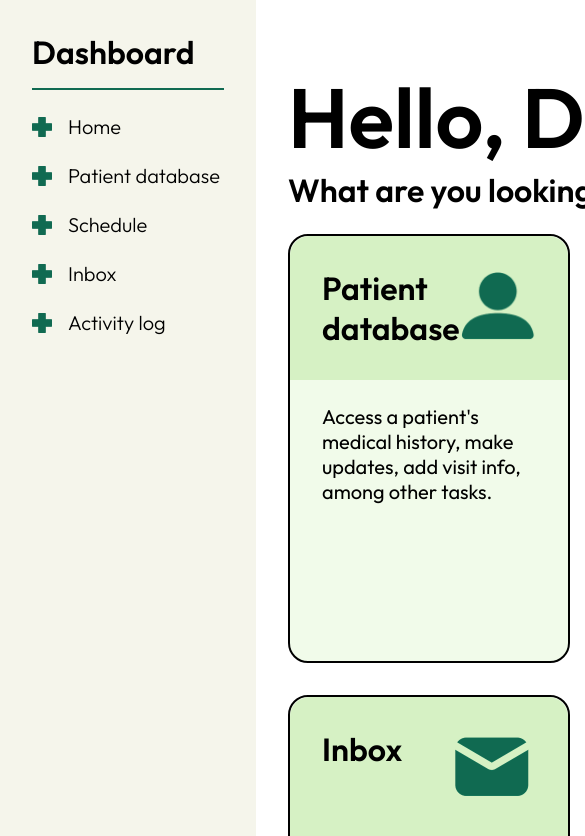
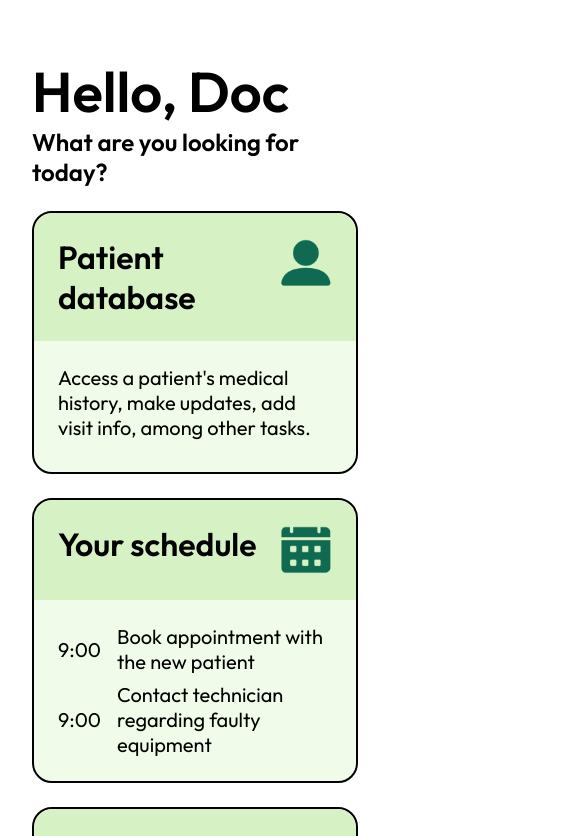
Before and after one commit to prinsergioprin/medicentral-app, a React (Create React App) app: page / in a window 390 px wide. Shown: the top 836 px of the page, 585 px wide, since content can reach past the window. Built offline with nearby package versions, Linux system fonts and the light colour scheme.

Commit message:
Added media queries

```diff
--- a/src/App.css
+++ b/src/App.css
@@ -15,10 +15,16 @@
   --background-color: #FFFFFF;
 
   --font-size-large: 5.25rem;
+  --font-size-large-tablet: 4.75rem;
+  --font-size-large-mobile: 3.5rem;
+
   --font-size-medium: 2rem;
+  --font-size-medium-tablet: 1.75rem;
+  --font-size-medium-mobile: 1.5rem;
+
   --font-size-small: 1.25rem;
+
   --font-size-x-small: 1rem;
-
 }
 
 body {
@@ -27,11 +33,32 @@ body {
   font-style: normal;
 }
 
+.App {
+  position: relative;
+  width: 100%;
+  min-height: 100vh;
+}
+
 .main-content {
-  width: 100vw;
   display: flex;
+  width: 100%;
+  min-height: 100vh;
+  flex-grow: 1;
+  transition: margin-left 0.3s ease;
 }
 
 .right-side {
+  flex-grow: 1;
   padding: 2rem;
+  margin-left: 28%;
+  transition: margin-left 0.3s ease;
 }
+
+@media (max-width: 834px) {
+  .main-content {
+    margin-left: 0;
+  }
+  .right-side {
+    margin-left: 0;
+  }
+}
--- a/src/Components/DashboardComponent/DashboardComponent.css
+++ b/src/Components/DashboardComponent/DashboardComponent.css
@@ -6,6 +6,11 @@
   height: 100vh;
   padding: 2rem;
   background-color: var(--base-shadow);
+  position: fixed;
+  top: 0;
+  left: 0;
+  transform: translateX(0);
+  transition: transform 0.3s ease;
   h3 {
     font-size: var(--font-size-medium);
     margin-bottom: 1rem;
@@ -33,3 +38,17 @@
     }
   }
 }
+
+.dashboard.open {
+  transform: translateX(0);
+}
+
+@media (max-width: 834px) {
+  .dashboard {
+    transform: translateX(-100%);
+}
+}
+
+@media (max-width: 425px) {
+
+}
--- a/src/Components/HomeCardComponent/HomeCardComponent.css
+++ b/src/Components/HomeCardComponent/HomeCardComponent.css
@@ -26,15 +26,37 @@
     display: flex;
     flex-direction: column;
     gap: 0.5rem;
-        .line1, .line2 {
+    .line1,
+    .line2 {
       display: flex;
+      align-items: center;
+      max-width: 25ch;
       span {
         margin-right: 1rem;
+        display: inline-flex;
+        align-items: center;
       }
-            p {
-
+    }
   }
 }
 
+.dot-icon {
+    font-size: 2rem;
+    font-weight: 800;
+    line-height: 0.8;
+    color: var(--accent-color);
+  }
+
+  @media (max-width: 834px) {
+    .homepage-card .title-row img {
+      height: 3.25rem;
+    }
+    .homepage-card {
+      .title-row, .details-row {
+        padding: 1.5rem;
       }
     }
+  }
+
+  @media (max-width: 425px) {
+}
--- a/src/Components/HomePageComponent/HomePageComponent.css
+++ b/src/Components/HomePageComponent/HomePageComponent.css
@@ -6,3 +6,15 @@
     grid-auto-rows: max-content;
     gap: 2rem;
 }
+
+@media (max-width: 834px) {
+    .homepage-container {
+        gap: 1.5rem;
+    }
+  }
+
+  @media (max-width: 425px) {
+    .homepage-container {
+        grid-template-columns: 1fr;
+    }
+  }
--- a/src/Components/HomePageComponent/HomePageComponent.jsx
+++ b/src/Components/HomePageComponent/HomePageComponent.jsx
@@ -5,6 +5,7 @@ import patientIcon from "../../assets/patient-icon.png";
 import scheduleIcon from "../../assets/schedule-icon.png";
 import inboxIcon from "../../assets/inbox-icon.png";
 import activityIcon from "../../assets/activity-icon.png";
+const dotIcon = String.fromCodePoint(0x2022);
 
 // EVERY CARD IS A LINK TOO, ADD PATHS!
 const HomePageComponent = () => {
@@ -28,7 +29,7 @@ faulty equipment"
       <HomeCardComponent
         title="Inbox"
         icon={inboxIcon}
-        tag="+"
+        tag={<span className="dot-icon">{dotIcon}</span>}
         paragraph1="Dr. Ali Wong.
         Referral received 19/02"
         paragraph2="Dr. Cynthia Erivo.
@@ -37,7 +38,7 @@ faulty equipment"
       <HomeCardComponent
         title="Activity log"
         icon={activityIcon}
-        tag="+"
+        tag={<span className="dot-icon">{dotIcon}</span>}
         paragraph1="Administered flu vaccine"
         paragraph2="Reviewed medical history and symptoms"
       />
--- a/src/Components/MainHeadingComponent/MainHeadingComponent.css
+++ b/src/Components/MainHeadingComponent/MainHeadingComponent.css
@@ -12,3 +12,26 @@
     font-weight: 600;
   }
 }
+
+@media (max-width: 834px) {
+  .main-heading {
+    h2 {
+      font-size: var(--font-size-large-tablet);
+    }
+    h3 {
+      font-size: var(--font-size-medium-tablet);
+    }
+  }
+}
+
+@media (max-width: 425px) {
+  .main-heading {
+    h2 {
+      margin-top: 1.5rem;
+      font-size: var(--font-size-large-mobile);
+    }
+    h3 {
+      font-size: var(--font-size-medium-mobile);
+    }
+  }
+}
```
Also changed, not shown: src/App.jsx (+8 -0 lines), src/Components/DashboardComponent/DashboardComponent.jsx (+6 -1 lines). Lines whose indentation alone changed are shown as unchanged.
